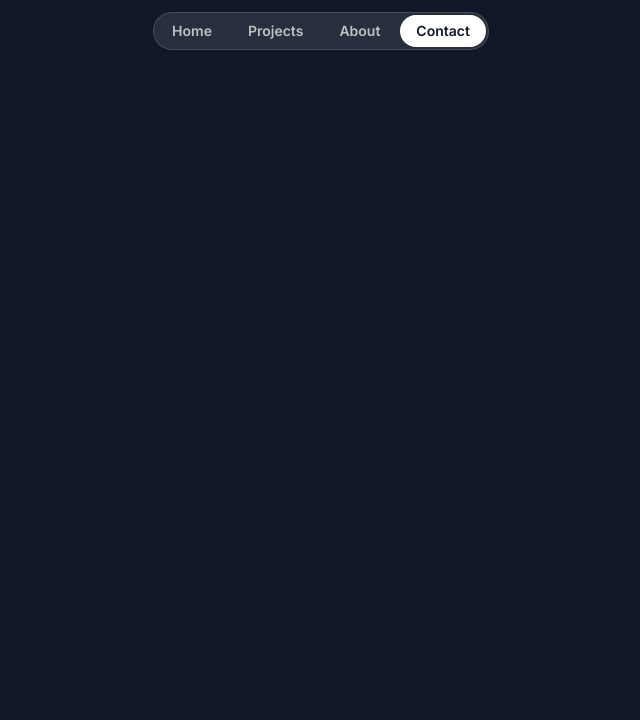
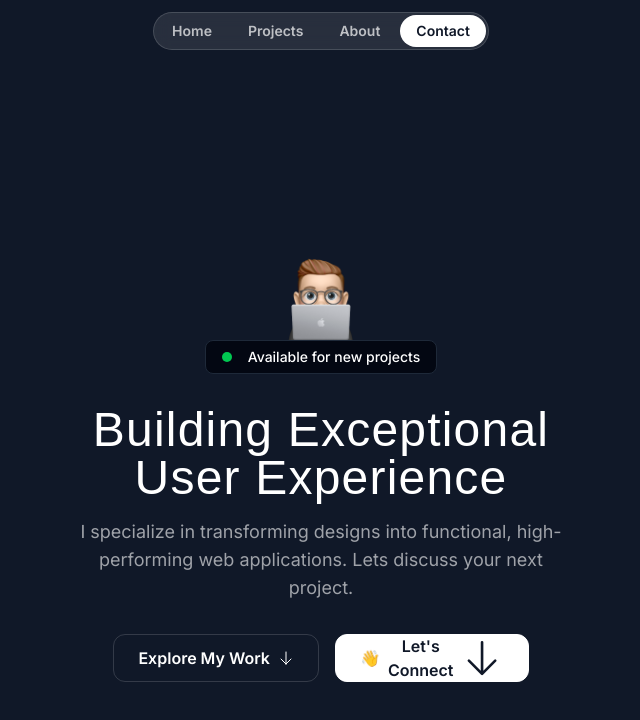
Before and after one commit to EvenJs/spa-protfoio, a Next.js app: page / in a window 1280 px wide. Shown: the top 720 px of the page, without its empty margins (319-959 px from the left). Built offline with nearby package versions, Linux system fonts and the light colour scheme; a web font is replaced by a local one.

Commit message:
basic hero section

```diff
--- a/package.json
+++ b/package.json
@@ -9,6 +9,7 @@
     "lint": "next lint"
   },
   "dependencies": {
+    "@svgr/webpack": "^8.1.0",
     "framer-motion": "^12.10.5",
     "next": "15.3.2",
     "react": "^19.0.0",
--- a/src/app/globals.css
+++ b/src/app/globals.css
@@ -5,3 +5,38 @@
     @apply px-4 py-1.5 rounded-full text-white/70 text-sm font-semibold hover:bg-white/10 hover:text-white transition duration-300;
   }
 }
+
+.waving-hand {
+  animation-name: wave-animation;
+  animation-duration: 2.5s;
+  animation-iteration-count: infinite;
+  transform-origin: 70% 70%;
+  display: inline-block;
+}
+
+@keyframes wave-animation {
+  0% {
+    transform: rotate(0deg);
+  }
+  15% {
+    transform: rotate(14deg);
+  }
+  30% {
+    transform: rotate(-8deg);
+  }
+  40% {
+    transform: rotate(14deg);
+  }
+  50% {
+    transform: rotate(-4deg);
+  }
+  60% {
+    transform: rotate(10deg);
+  }
+  70% {
+    transform: rotate(0deg);
+  }
+  100% {
+    transform: rotate(0deg);
+  }
+}
--- a/src/app/page.tsx
+++ b/src/app/page.tsx
@@ -1,9 +1,10 @@
-import { Header } from "@/sections";
+import { Header, Hero } from "@/sections";
 
 export default function Home() {
   return (
     <div>
       <Header />
+      <Hero />
     </div>
   );
 }
--- a/src/sections/Header.tsx
+++ b/src/sections/Header.tsx
@@ -3,7 +3,7 @@
 
 const Header = () => {
   return (
-    <div className="flex justify-center items-center relative top-3">
+    <div className="flex justify-center items-center fixed top-3 w-full">
       <nav className="flex gap-1 p-0.5 border border-white/15 rounded-full bg-white/10 backdrop-blur ">
         <Link href="" className="nav-item">
           Home
--- /dev/null
+++ b/src/sections/Hero.tsx
@@ -0,0 +1,45 @@
+import React from "react";
+import Image from "next/image";
+import memojiImage from "@/assets/images/memoji-computer.png";
+import ArrowDown from "@/assets/icons/arrow-down.svg";
+
+const Hero = () => {
+  return (
+    <div className="px-2 py-32 md:py-48 lg:py-60">
+      <div className="container">
+        <div className="flex flex-col items-center">
+          <Image src={memojiImage} alt="computer" className="size-[100px]" />
+          <div className="bg-gray-950 border border-gray-800 px-4 py-1.5 inline-flex items-center gap-4 rounded-lg">
+            <div className="bg-green-500 size-2.5 rounded-full"></div>
+            <div className="text-sm font-medium">
+              Available for new projects
+            </div>
+          </div>
+        </div>
+        <div className="max-w-lg mx-auto">
+          <h1 className="font-serif text-3xl md:text-5xl text-center mt-8 tracking-wide">
+            Building Exceptional User Experience
+          </h1>
+          <p className="mt-4 text-center text-white/60 md:text-lg">
+            I specialize in transforming designs into functional,
+            high-performing web applications. Lets discuss your next project.
+          </p>
+        </div>
+
+        <div className="flex flex-col md:flex-row justify-center items-center mt-8 gap-4">
+          <button className="inline-flex items-center gap-2 border border-white/15 px-6 h-12 rounded-xl">
+            <span className="font-semibold">Explore My Work</span>
+            <ArrowDown className="size-4" />
+          </button>
+          <button className="inline-flex items-center gap-2 border border-white bg-white text-gray-900 h-12 px-6 rounded-xl">
+            <span className="waving-hand">👋</span>
+            <span className="font-semibold">Let&apos;s Connect</span>
+            <ArrowDown />
+          </button>
+        </div>
+      </div>
+    </div>
+  );
+};
+
+export default Hero;
--- a/src/sections/index.tsx
+++ b/src/sections/index.tsx
@@ -1,3 +1,4 @@
 import Header from "./Header";
+import Hero from "./Hero";
 
-export { Header };
+export { Header, Hero };
```
Also changed, not shown: 1 other file (tests, documents, lock files or other folders).
